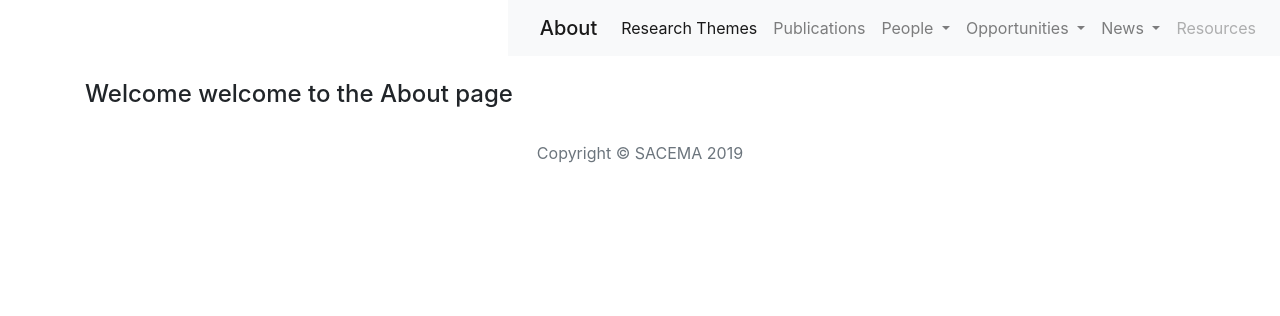
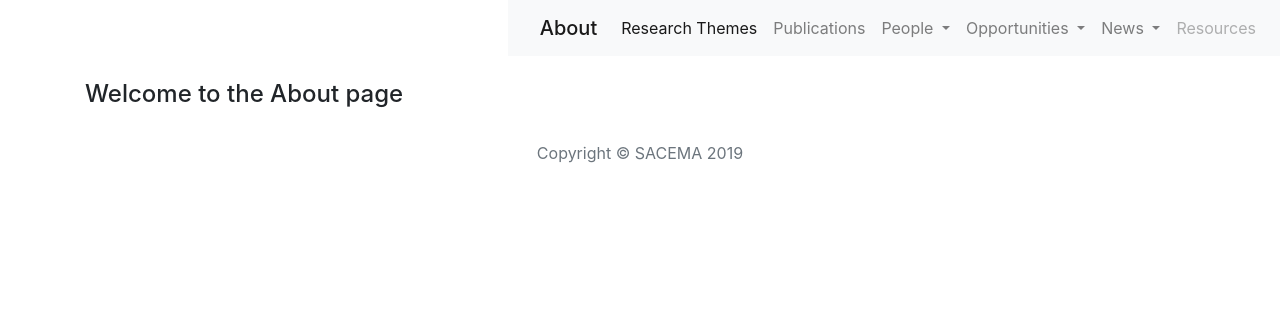
Before and after one commit to Kibnelson/myproject, a Django app: page /about/ in a window 1280 px wide. Shown: the top 316 px of the page. Run offline with Django 3.2, Linux system fonts and the light colour scheme; some libraries are stand-ins or nearby versions.

Commit message:
Corrected templates

```diff
--- a/myapp/templates/about.html
+++ b/myapp/templates/about.html
@@ -1,5 +1,5 @@
 {% extends 'basenew.html' %}
 {% block title %} About {% endblock %}
 {% block content %}
-<h4>Welcome welcome to the About page</h4>
+<h4>Welcome to the About page</h4>
 {% endblock %}
```
